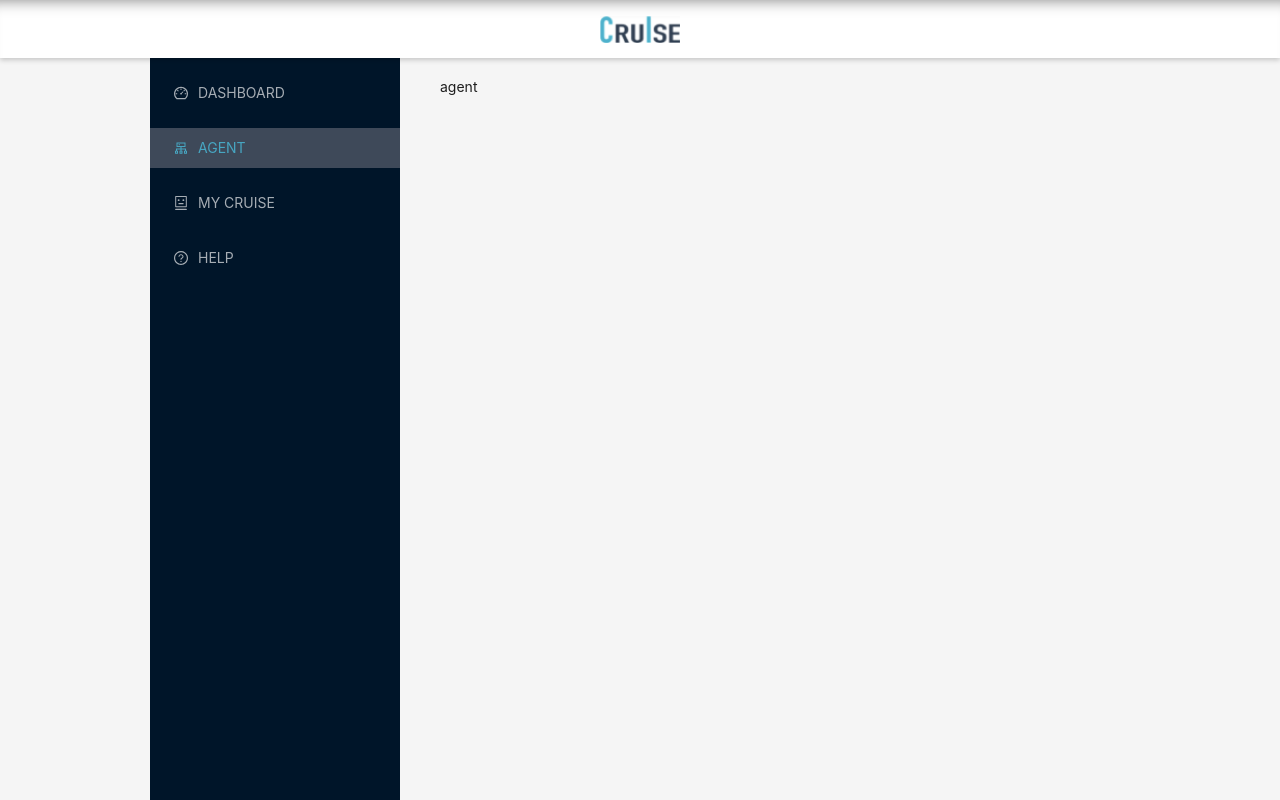
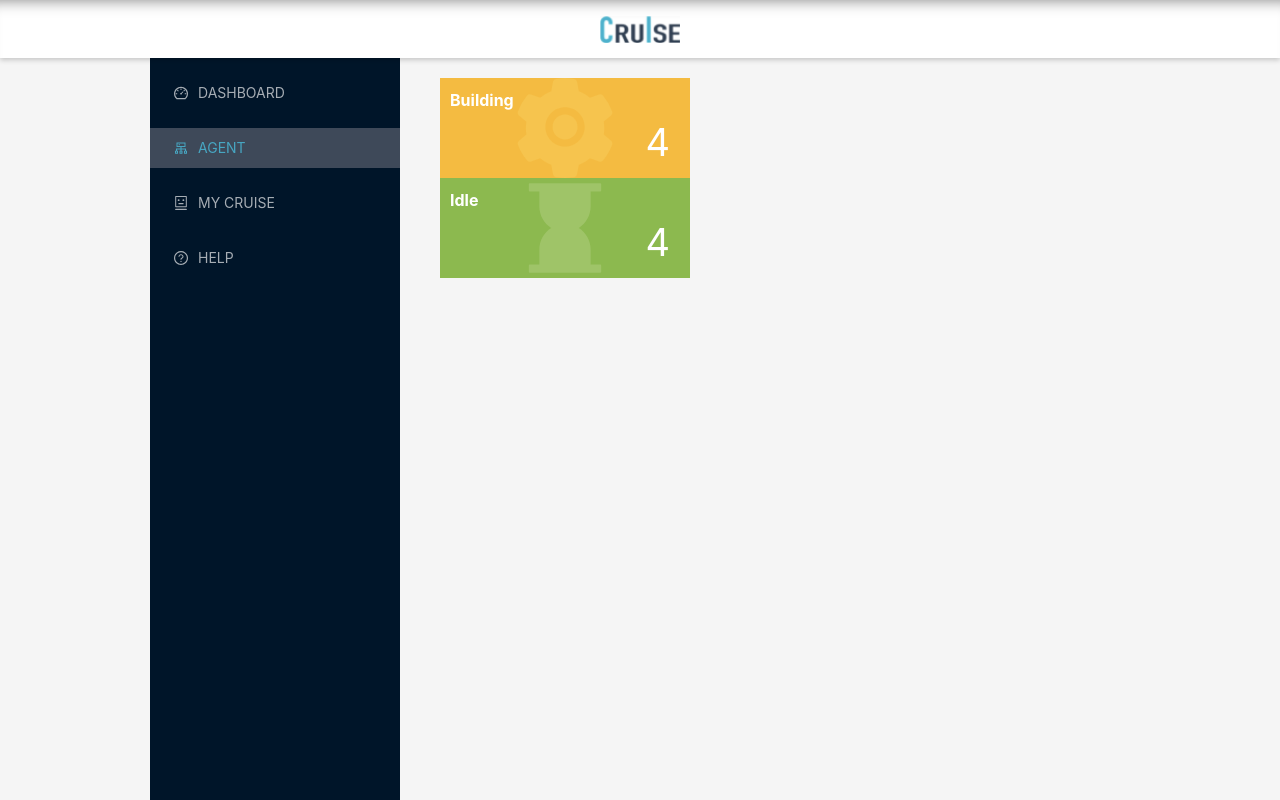
Before and after one commit to kgpoj/cruise, a React (Create React App) app: page /agent in a window 1280 px wide. Built offline with nearby package versions, Linux system fonts and the light colour scheme.

Commit message:
feat: add AvailabilityBox

```diff
--- /dev/null
+++ b/src/interface/Agent.ts
@@ -0,0 +1 @@
+export type Availability = 'building' | 'idle';
--- /dev/null
+++ b/src/pages/Agent/components/AvailabilityBox/index.tsx
@@ -0,0 +1,69 @@
+import React from 'react';
+import { Card } from 'antd';
+import styled from 'styled-components';
+import { HourglassFilled, SettingFilled } from '@ant-design/icons';
+import { Availability } from '../../../../interface/Agent';
+
+interface Props {
+  type: Availability;
+  number: number;
+}
+
+const StyledCard = styled(Card)`
+  width: 250px;
+  height: 100px;
+  background-color: #f4bb41;
+  border: none;
+  border-radius: 0;
+  padding: 0;
+  position: relative;
+  display: flex;
+  align-items: center;
+  justify-content: center;
+`;
+
+const TitleWrapper = styled.div`
+  position: absolute;
+  top: 10px;
+  left: 10px;
+  background-color: transparent;
+  color: white;
+  font-size: 16px;
+  font-weight: bold;
+`;
+
+const NumberWrapper = styled.div`
+  position: absolute;
+  bottom: 5px;
+  right: 20px;
+  color: white;
+  font-size: 38px;
+`;
+
+const getCardSettings = (type: Availability) => {
+  if (type === 'building') {
+    return {
+      title: 'Building',
+      backgroundColor: '#f4bb41',
+      icon: <SettingFilled style={{ fontSize: 100, color: '#f6c44e' }} />,
+    };
+  }
+  return {
+    title: 'Idle',
+    backgroundColor: '#8cb94f',
+    icon: <HourglassFilled style={{ fontSize: 100, color: '#9fc468' }} />,
+  };
+};
+
+const AvailabilityBox: React.FC<Props> = ({ type, number = 3 }) => {
+  const cardSettings = getCardSettings(type);
+  return (
+    <StyledCard style={{ backgroundColor: cardSettings.backgroundColor }}>
+      <TitleWrapper>{cardSettings.title}</TitleWrapper>
+      {cardSettings.icon}
+      <NumberWrapper>{number}</NumberWrapper>
+    </StyledCard>
+  );
+};
+
+export default AvailabilityBox;
--- a/src/pages/Agent/index.tsx
+++ b/src/pages/Agent/index.tsx
@@ -1,8 +1,12 @@
 import React from 'react';
+import AvailabilityBox from './components/AvailabilityBox';
 
 function Agent() {
   return (
-    <div>agent</div>
+    <div>
+      <AvailabilityBox type="building" number={4} />
+      <AvailabilityBox type="idle" number={4} />
+    </div>
   );
 }
 
```
Also changed, not shown: 1 other file (tests, documents, lock files or other folders).
